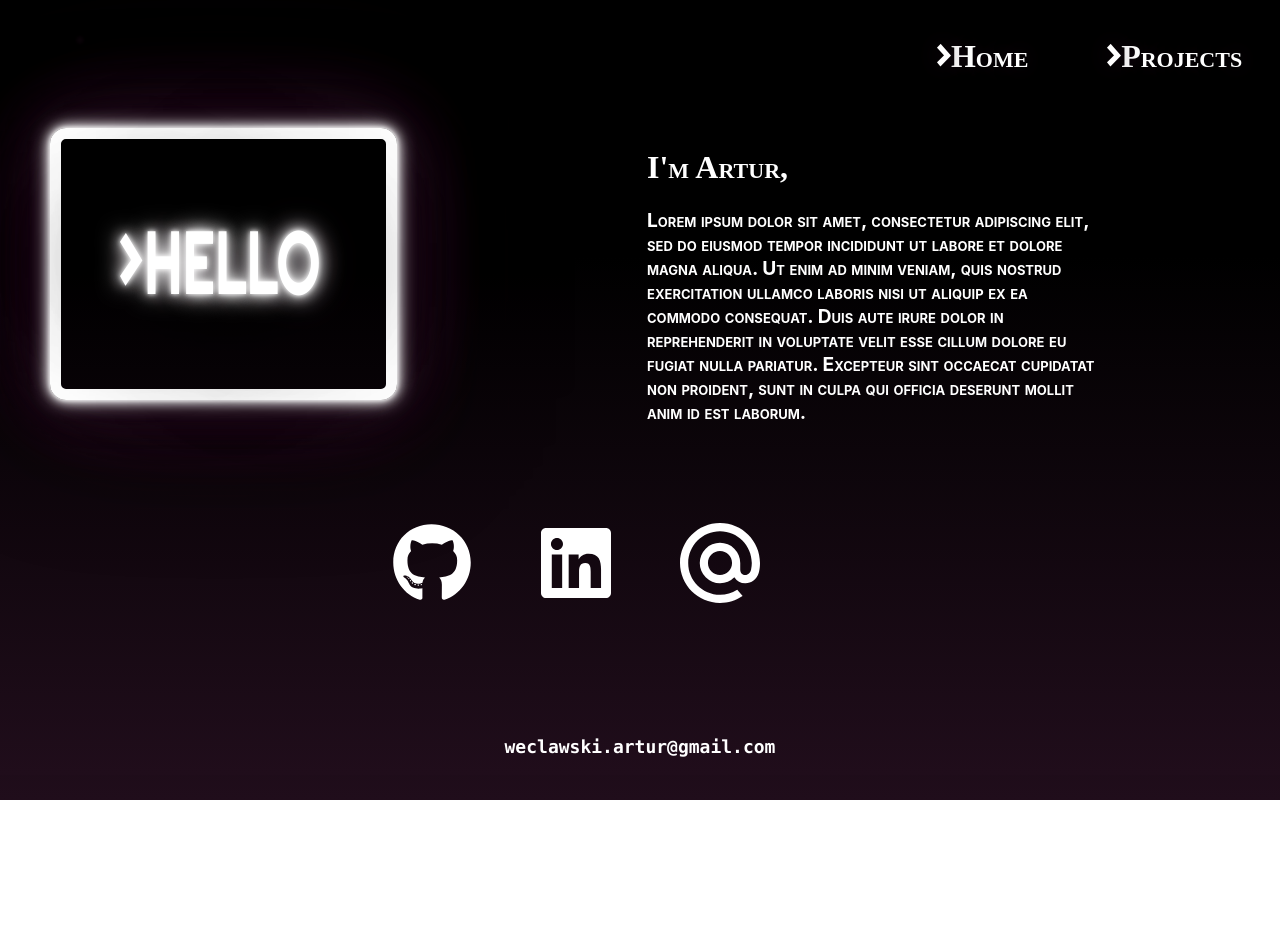
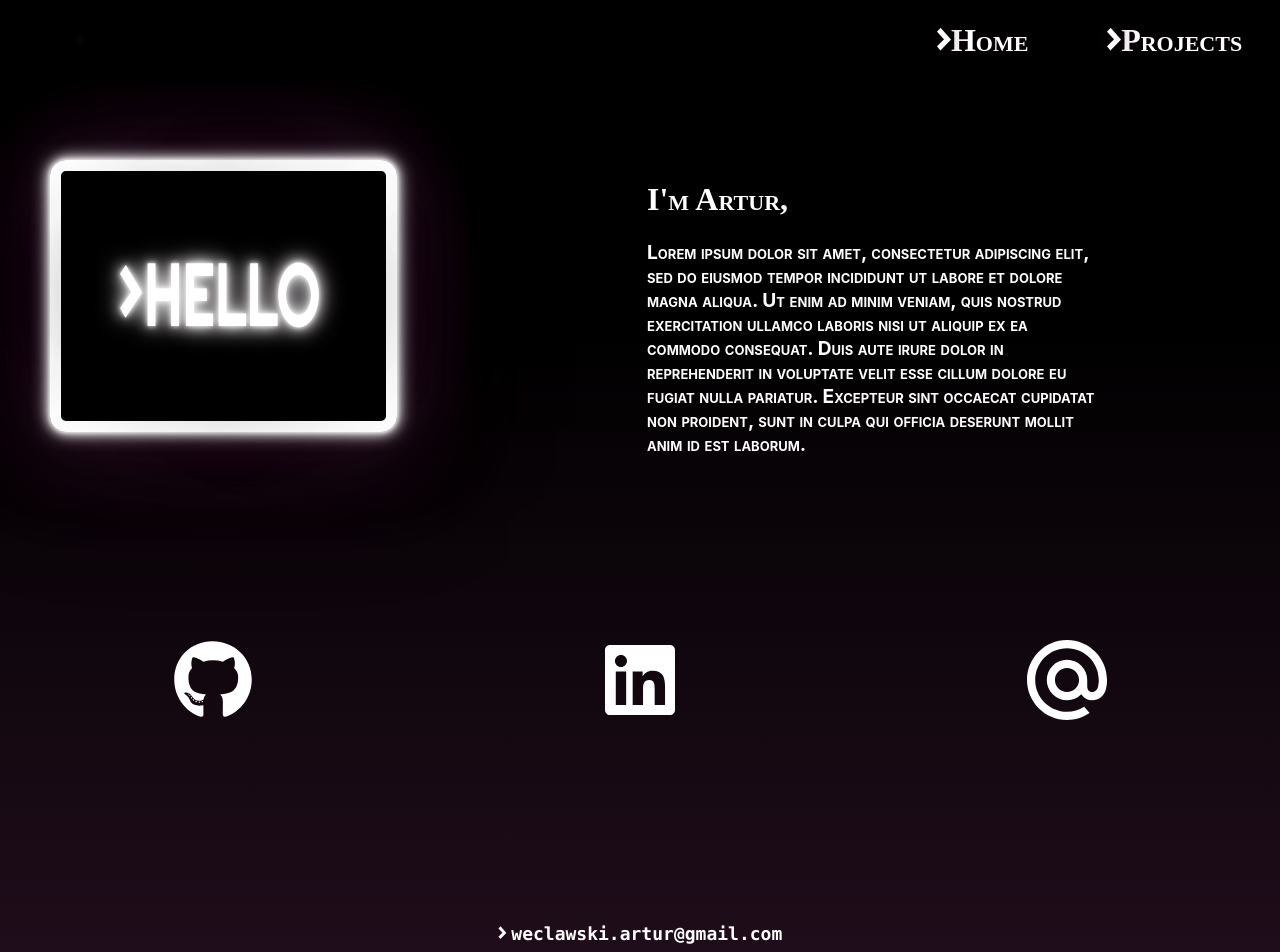
Before and after one commit to artur-weclawski/my-page, a React (Create React App) app: page / in a window 1280 px wide. Shown: the top 952 px of the page. Before the commit the page ends 800 px from the top, so only its background shows below. Built offline with nearby package versions, Linux system fonts and the light colour scheme; a web font is replaced by a local one.

Commit message:
Fixed some CSS declarations

```diff
--- a/src/AboutMe.css
+++ b/src/AboutMe.css
@@ -3,6 +3,7 @@
     margin-left: 250px;
     margin-right: auto;
     width: 35%;
+    height: 400px;
     justify-content: right;
   }
 
--- a/src/App.css
+++ b/src/App.css
@@ -9,27 +9,37 @@ body {
   background: linear-gradient(rgba(0,0,0,1) 0%, rgba(0,0,0,1) 33%, rgba(32,13,27,1) 100%);
   display: flex;
   flex-direction: column;
+  min-height: 100% !important;
 }
 
 footer{
   width: 100%;
-  bottom: 0;
+  height: auto;
+  position:relative;
+  display: flex;
   color: white;
   text-align: center;
   justify-content: center;
   font-family: 'Lucida Console';
   font-weight: bold;
   font-size: large;
-  padding-top: 15px;
+  margin-top: 185px;
+  bottom: 0;
+  cursor: pointer;
+
 }
-.footer p{
-  align-self: center;
+
+.footer-gt{
+  font-family: 'Righteous';
+  font-weight: 100;
+  transform: scale(1.1, 1.2);
+  margin-bottom: 4px;
+  margin-right: 5px;
 }
 .content{
   display: flex;
-  margin-top: 10%;
-  margin-bottom: 4%;
-  /* padding-bottom: 5rem; */
+  margin-top: 160px;
+  height: auto;
 }
 
 .content p{
@@ -41,18 +51,19 @@ footer{
   display: flex;
   flex-direction: row;
   width: 100%;
-  /* height: 17vh; */
   justify-content: center;
-  margin-top: 5%;
-  margin-bottom: 10%;
+  margin-top: 80px;
 }
 .content-2 a{
-  margin-right: 10%;
-
+  margin-left: auto;
+  margin-right: auto;
+  width: 80px;
+  height: 80px;
 }
 .FaGithub, .FaLinkedin, .SiMaildotru{
   color: white;
-  transform: scale(5);
+  width: inherit;
+  height: inherit;
 }
 @media only screen and (max-width:1110px){
   .content{
@@ -68,11 +79,27 @@ footer{
     width: auto;
     margin-top: 20px;
   }
-.content-2 a{
+  .content-2 a{
     margin-bottom: 80px;
+    width: 100px;
+    height: 100px;
   }
 
   .FaGithub, .FaLinkedin, .SiMaildotru{
-    transform: scale(5);
+    width: inherit;
+    height: inherit;
   }
 }
+
+@media (max-width: 1080px){
+  .content{
+    margin-top:200px;
+  }
+  .content-2{
+    margin-top: 80px;
+  }
+  .content-2 a{
+    width: 120px;
+    height: 120px;
+  }
+}
--- a/src/App.js
+++ b/src/App.js
@@ -21,11 +21,11 @@ function App() {
       <a href="/my-page" target="_blank"><FaLinkedin className='FaLinkedin'/></a>
       <a href = "mailto: weclawski.artur@gmail.com"><SiMaildotru className='SiMaildotru'/></a>
     </div>
-    <footer>
-      <p>weclawski.artur@gmail.com</p>
+    <footer onClick={()=>navigator.clipboard.writeText("weclawski.artur@gmail.com")}>
+      <p className='footer-gt'>&gt;</p><p>weclawski.artur@gmail.com</p>
     </footer>
-
   </body>
+  a
     </div>
   );
 }
--- a/src/NavBar.css
+++ b/src/NavBar.css
@@ -6,9 +6,10 @@
 .NavBar {
     background: #000;
     width: 100%;
-    height: 10%;
+    height: 80px;
     position: fixed;
     display: flex;
+    z-index: 999;
 }
 
 .NavBar .Navigation{
@@ -28,8 +29,9 @@
 .NavBar .Navigation .NavLinks{
     width: 30%;
     position: absolute;
+    top: 0;
     right: 0;
-    margin-right: 50px;
+    margin-right: 10px;
     height: 80px;
 }
 
@@ -37,6 +39,9 @@
     height: inherit;
     display: flex;
     width: 100%;
+    margin-block-start: 0px;
+    margin-block-end: 0px;
+    padding-inline-start: 0px;
 }
 .NavBar .Navigation .NavLinks ul li{
     height: inherit;
@@ -49,9 +54,9 @@
     justify-content: center;
     align-items: center;
     color: white;
-    width: 100%;
+    width: auto;
     text-decoration: none;
-    height: 100%;
+    height: 80px;
     font-family: 'Bungee Hairline';
     font-weight: bold;
     font-variant: small-caps;
@@ -59,7 +64,7 @@
     text-shadow: 0px 0px 20px #200d1b;
 }
 .NavBar .Navigation a:hover{
-    box-shadow: inset 0px -5px 25px 5px #200d1b, 0 5px 25px 5px #200d1b;
+    border-bottom: white solid;
     text-shadow: 0px 0px 20px #ce54ad;
   }
 
@@ -76,7 +81,7 @@
     left: 0;
     top: 0;
     width: 100%;
-    height: 10%;
+    height: 80px;
     position: fixed;
     display: none;
 }
@@ -85,14 +90,15 @@
     justify-content: center;
     align-items: center;
     color: white;
-    width: 10%;
+    width: 80px;
     text-decoration: none;
-    height: 100%;
+    height: 80px;
 }
 
 .NavBar .MobileNavigation ul li {
     display: inline-block;
-    height: 100%;
+    height: 80px;
+    margin-bottom: 3px;
   }
 
 .NavBar .MobileNavigation ul li a{
@@ -103,7 +109,7 @@
     color: white;
     width: 100%;
     text-decoration: none;
-    height: 100%;
+    height: 80px;
     font-family: 'Bungee Hairline';
     font-weight: bold;
     font-variant: small-caps;
@@ -112,7 +118,7 @@
   }
 
 .NavBar .MobileNavigation a:hover{
-    box-shadow: inset 0px -5px 25px 5px #200d1b, 0 5px 25px 5px #200d1b;
+    border-bottom: white solid;
     text-shadow: 0px 0px 20px #ce54ad;
 }
 
--- a/src/NavLinks.js
+++ b/src/NavLinks.js
@@ -3,10 +3,10 @@ const NavLinks = () => {
         <nav className="NavLinks">
         <ul>
             <li>
-                <a href="/my-page" className="home-a"><p className='navbar-gt'>&gt;</p>Home</a>
+                <a href="/my-page" ><p>&gt;</p>Home</a>
             </li>
             <li>
-                <a href="/my-page" className="projects-a"><p className='navbar-gt'>&gt;</p>Projects</a>
+                <a href="/my-page"><p>&gt;</p>Projects</a>
             </li>
         </ul>
         </nav>
```
